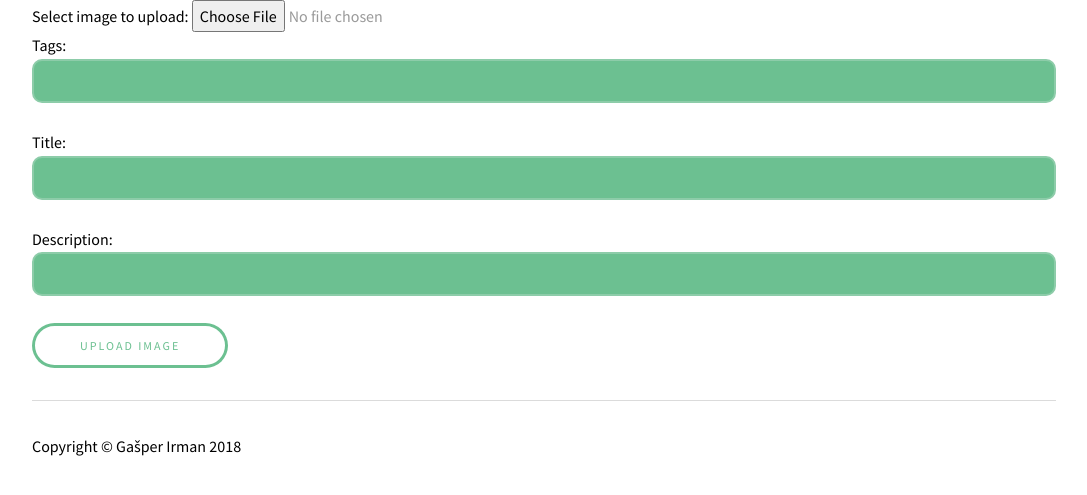
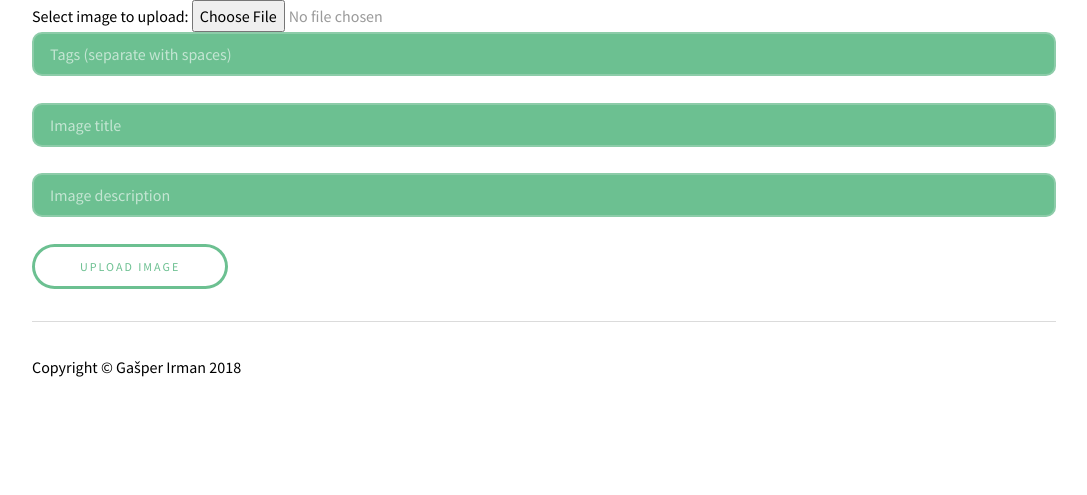
Before and after one commit to GasperIrman/Project-Flickr, a PHP site: page /upload.php in a window 1280 px wide. Shown: the part 112-607 px from the top of the page, without its empty margins (96-1183 px from the left). Run offline with PHP 8.4, Linux system fonts and the light colour scheme; a user stored in the database is signed in.

Commit message:
Upload edit

```diff
--- a/upload.php
+++ b/upload.php
@@ -5,9 +5,9 @@
 <form action="PHP/uploadImg.php" method="post" enctype="multipart/form-data">
     Select image to upload:
     <input type="file" name="file" id="fileToUpload"><br>
-    Tags: <input type="text" name="tags"><br>
-    Title: <input type="text" name="title"><br>
-    Description: <input type="text" name="description"><br>
+    <input type="text" placeholder="Tags (separate with spaces)" name="tags"><br>
+    <input type="text" placeholder="Image title" name="title"><br>
+    <input type="text" placeholder="Image description" name="description"><br>
     <input type="submit" value="Upload Image" name="submit">
 
 </form>
```
